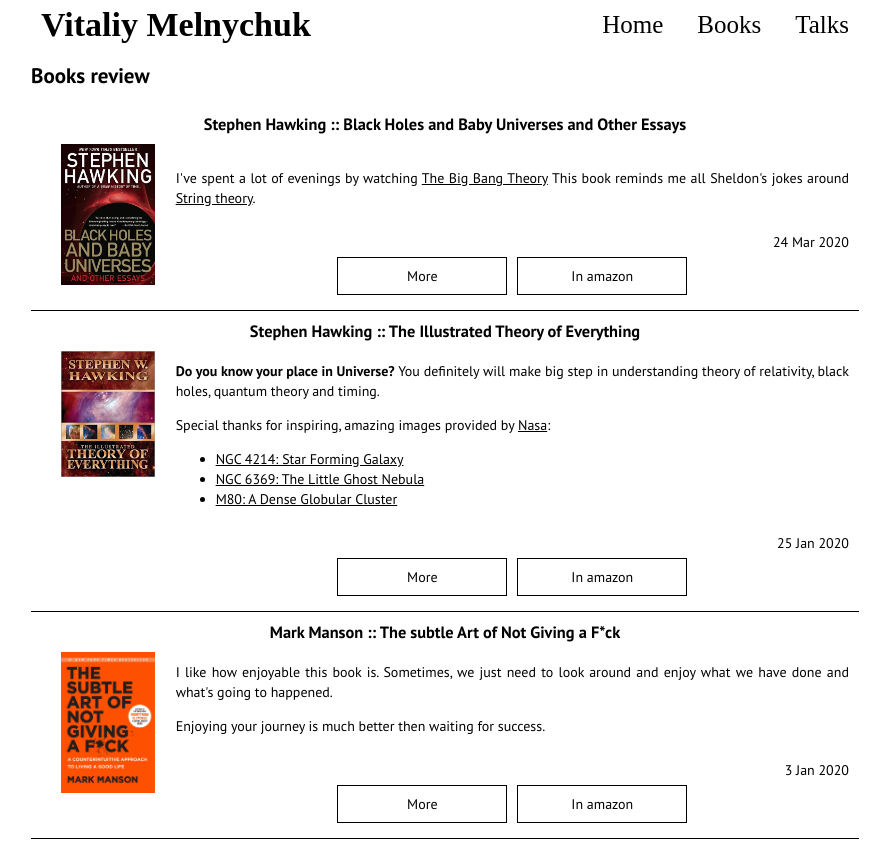
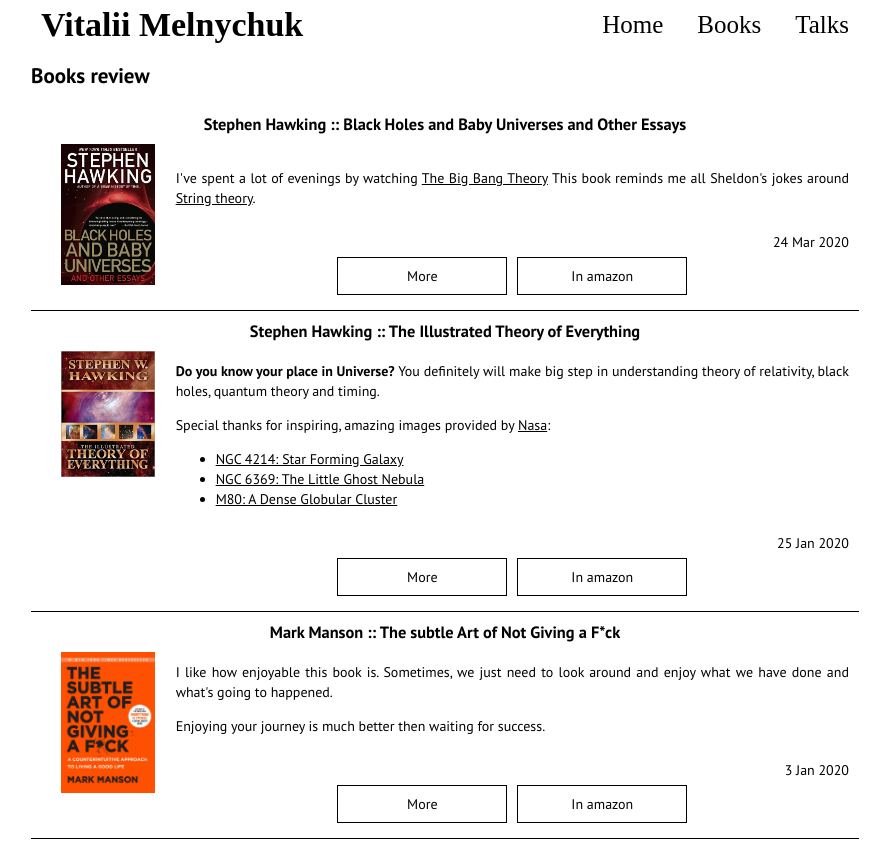
Before and after one commit to vitaliimelnychuk/blog, a Next.js app: page /books in a window 1280 px wide. Shown: the whole page, without its empty margins (195-1075 px from the left). Built offline with nearby package versions, Linux system fonts and the light colour scheme; a web font is replaced by a local one.

Commit message:
fix name

```diff
--- a/components/Header.tsx
+++ b/components/Header.tsx
@@ -2,7 +2,7 @@ import Link from 'next/link'
 
 const Header: React.FC = () => (
   <div className="container">
-    <div className="name">Vitaliy Melnychuk</div>
+    <div className="name">Vitalii Melnychuk</div>
     {/* TODO: add current page highlight */}
     <div className="links">
       <Link href="/">
--- a/pages/_app.tsx
+++ b/pages/_app.tsx
@@ -13,7 +13,7 @@ const App: React.FC<AppProps> = ({ Component, pageProps }): ReactElement => {
           name="google-site-verification"
           content="dkdJiOZg4vB9ojt3PWKNwFv6T2TZPLEC7reKWrOWiFQ"
         />
-        <title>Blog - Vitaliy Melnychuk</title>
+        <title>Blog - Vitalii Melnychuk</title>
         <link
           rel="shortcut icon"
           type="image/x-icon"
```
